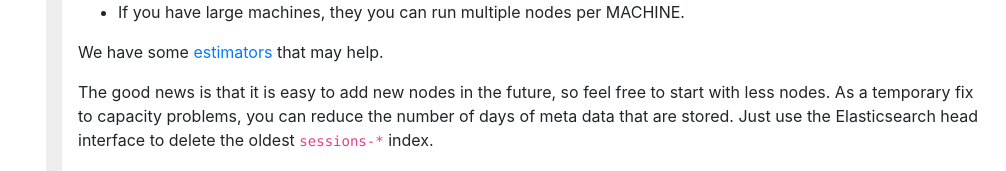
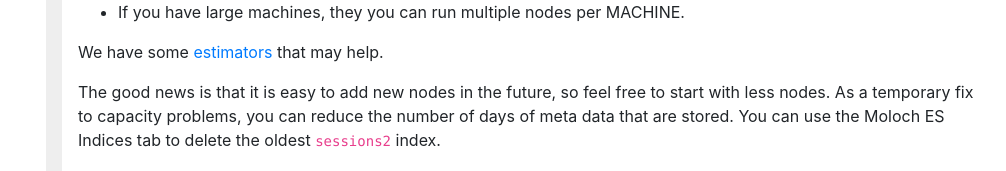
Before and after one commit to aol/molochweb, a Jekyll site: the page built from faq.html, in a window 1280 px wide. Shown: the part 4814-4985 px from the top of the page, without its empty margins (274-1280 px from the left). Built offline with Jekyll 4.4.1, drawn with Linux system fonts in a browser that asks for light colours.

Commit message:
minor updates

```diff
--- a/faq.html
+++ b/faq.html
@@ -940,11 +940,9 @@ yum install devtoolset-7-toolchain</code></pre>
         We have some <a href="estimators"> estimators </a> that may help.
       </p>
       <p>
-        The good news is that it is easy to add new nodes in the future, so feel
-        free to start with less nodes. As a temporary fix to capacity problems,
-        you can reduce the number of days of meta data that are stored. Just use
-        the Elasticsearch head interface to delete the oldest
-        <code>sessions-*</code> index.
+        The good news is that it is easy to add new nodes in the future, so feel free to start with less nodes.
+        As a temporary fix to capacity problems, you can reduce the number of days of meta data that are stored.
+        You can use the Moloch ES Indices tab to delete the oldest <code>sessions2</code> index.
       </p>
 
       <h3 id="data-never-gets-deleted">
```
Also changed, not shown: other parts of faq.html (+1 -1 lines).
